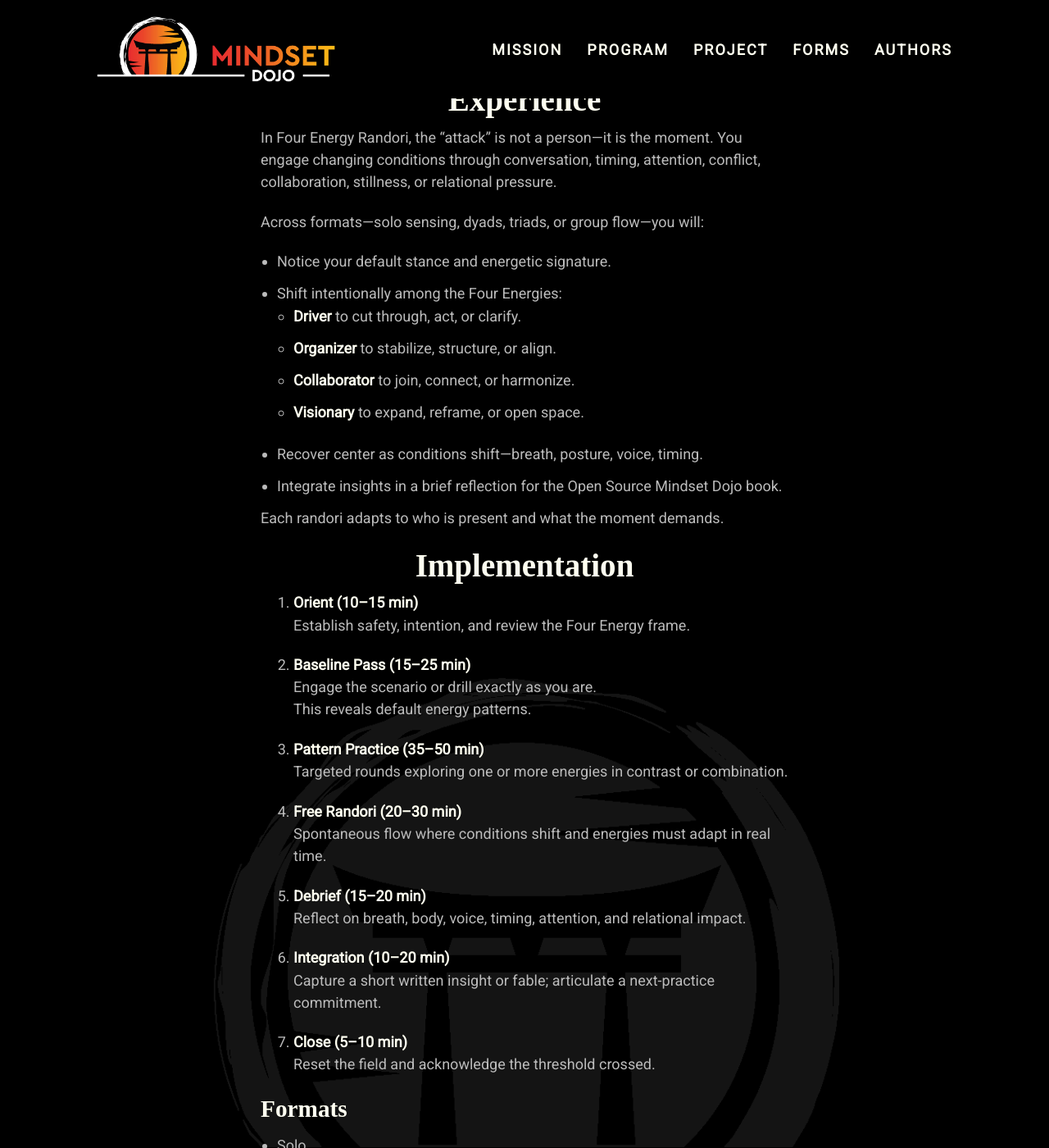
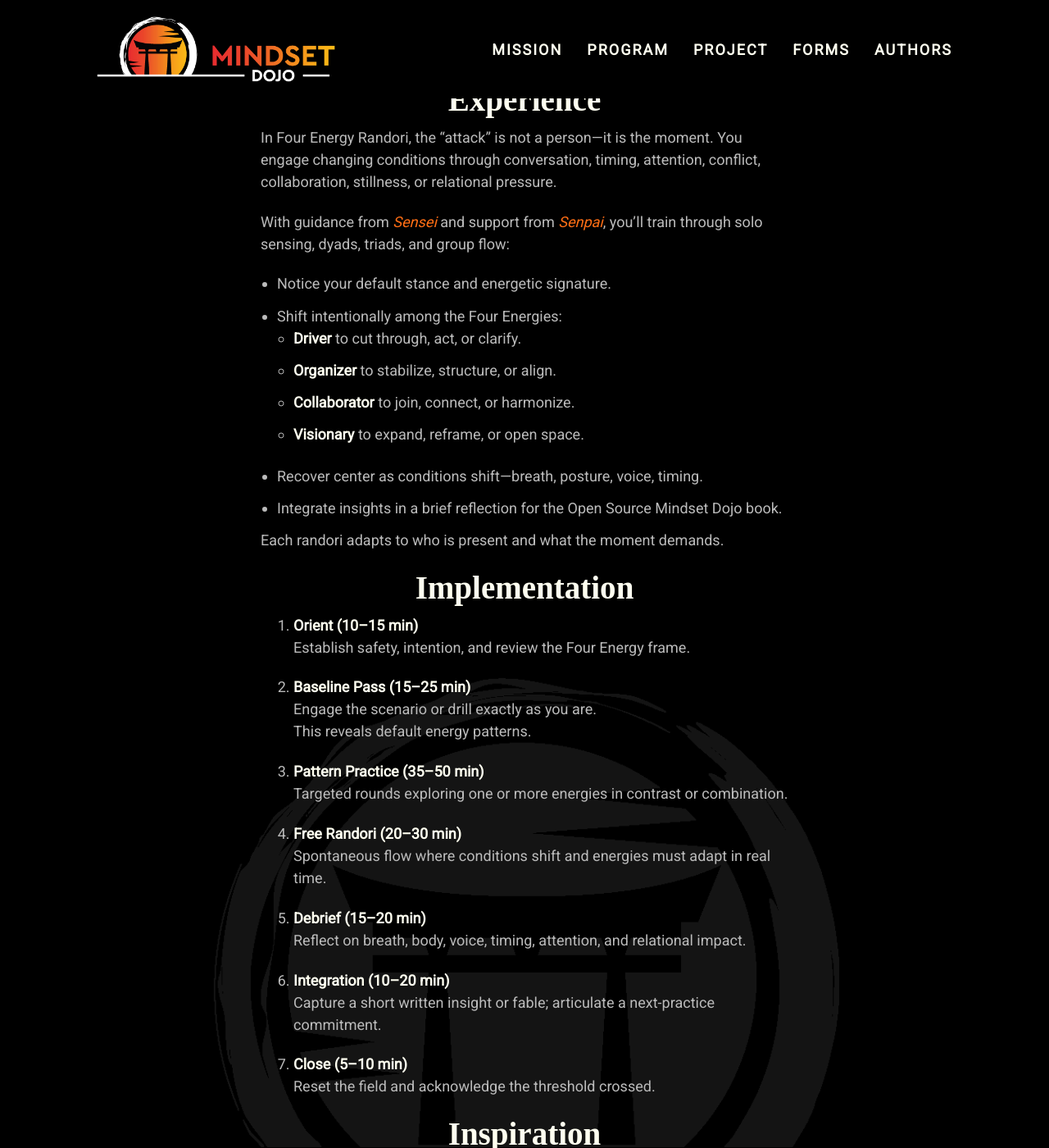
Before and after one commit to mindset-dojo/mindset-dojo.github.io, a Jekyll site: the page built from _forms/four-energy-randori.md, in a window 1280 px wide and 1400 px high, scrolled down 473 px. Shown: the whole window at 82% size. Built offline with Jekyll 4.4.1, drawn with Linux system fonts in a browser that asks for light colours; some web fonts are replaced; some of the changed lines change nothing that is shown; some of the changed text lies outside the part shown.

Commit message:
refactor: cleanup formatting for four energy randori

```diff
--- a/_forms/four-energy-randori.md
+++ b/_forms/four-energy-randori.md
@@ -19,7 +19,7 @@
 
 In Four Energy Randori, the “attack” is not a person—it is the moment. You engage changing conditions through conversation, timing, attention, conflict, collaboration, stillness, or relational pressure.
 
-Across formats—solo sensing, dyads, triads, or group flow—you will:
+With guidance from [Sensei](../sensei/) and support from [Senpai](../senpai/), you’ll train through solo sensing, dyads, triads, and group flow:
 
 - Notice your default stance and energetic signature.
 - Shift intentionally among the Four Energies:
@@ -56,21 +56,6 @@
 7. **Close (5–10 min)**
    Reset the field and acknowledge the threshold crossed.
 
-### Formats
-
-- Solo
-- Dyad
-- Triad
-- Group circle
-- Online
-- In-person
-
-### Roles
-
-- [Sensei](../sensei/)
-- [Senpai](../senpai/)
-- Chaos Agents
-
 ## Inspiration
 
 - [Randori in Aikido](https://en.wikipedia.org/wiki/Randori#In_aikido)
```
